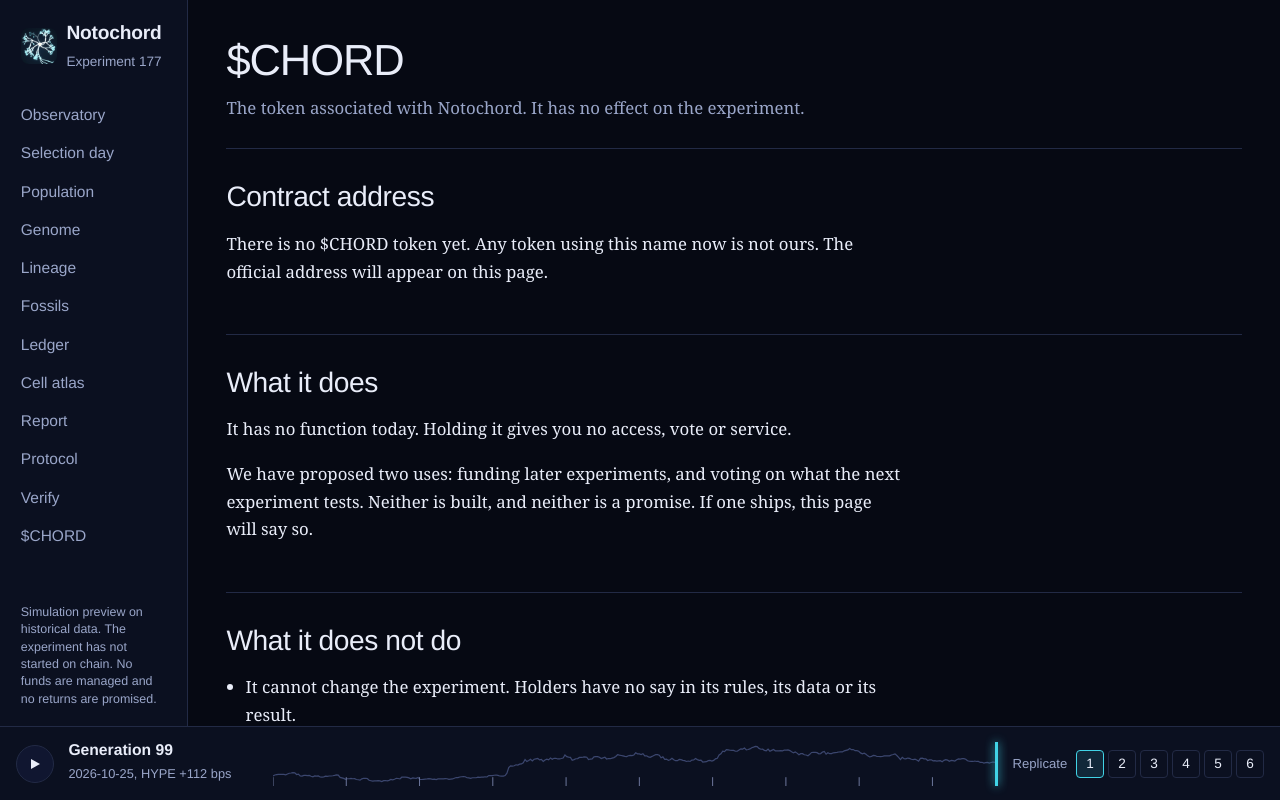
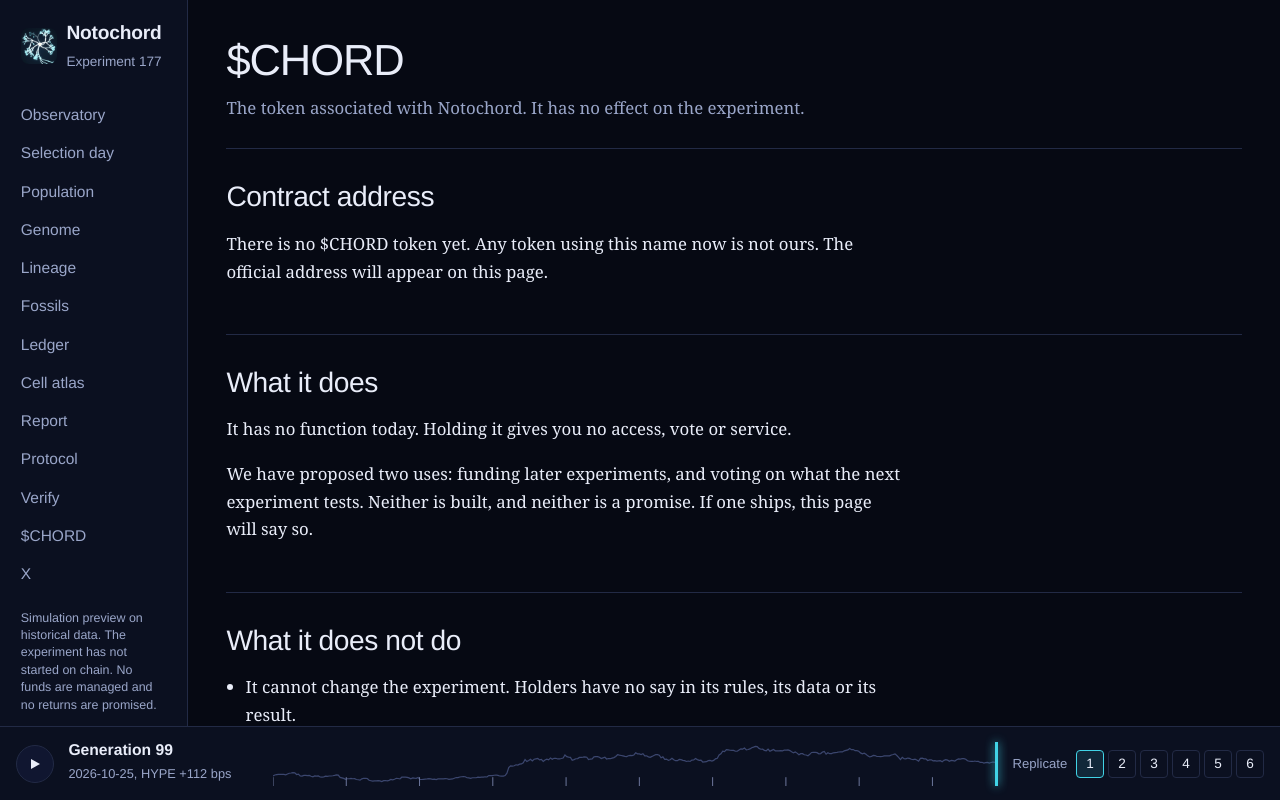
Before and after one commit to NotochordLabs/notochord, a Next.js app in the folder site/: page /chord in a window 1280 px wide. Built offline with nearby package versions, Linux system fonts and the light colour scheme.

Commit message:
Link the project's X account

```diff
--- a/site/src/app/layout.tsx
+++ b/site/src/app/layout.tsx
@@ -11,7 +11,7 @@ export const metadata: Metadata = {
   title: { default: "Notochord: Experiment 177", template: "%s · Notochord" },
   description,
   openGraph: { type: "website", siteName: "Notochord", title: "Can a Ciona brain learn the market?", description, url: "/", images: [{ url: "/og.png", width: 1200, height: 630, alt: "The wiring of a Ciona larva, shown as glowing cells and connections" }] },
-  twitter: { card: "summary_large_image", title: "Can a Ciona brain learn the market?", description, images: ["/og.png"] },
+  twitter: { card: "summary_large_image", site: "@notochordx", title: "Can a Ciona brain learn the market?", description, images: ["/og.png"] },
 };
 
 export default function RootLayout({ children }: { children: React.ReactNode }) {
--- a/site/src/components/Shell.tsx
+++ b/site/src/components/Shell.tsx
@@ -88,6 +88,7 @@ function Frame({ children }: { children: React.ReactNode }) {
           {NAV.map(([href, label]) => (
             <li key={href}><Link href={href} aria-current={pathname === href ? "page" : undefined}>{label}</Link></li>
           ))}
+          <li><a href="https://x.com/notochordx" target="_blank" rel="noreferrer">X</a></li>
         </ul>
         <LiveStatus />
       </nav>
```
Also changed, not shown: 1 other file (tests, documents, lock files or other folders).
